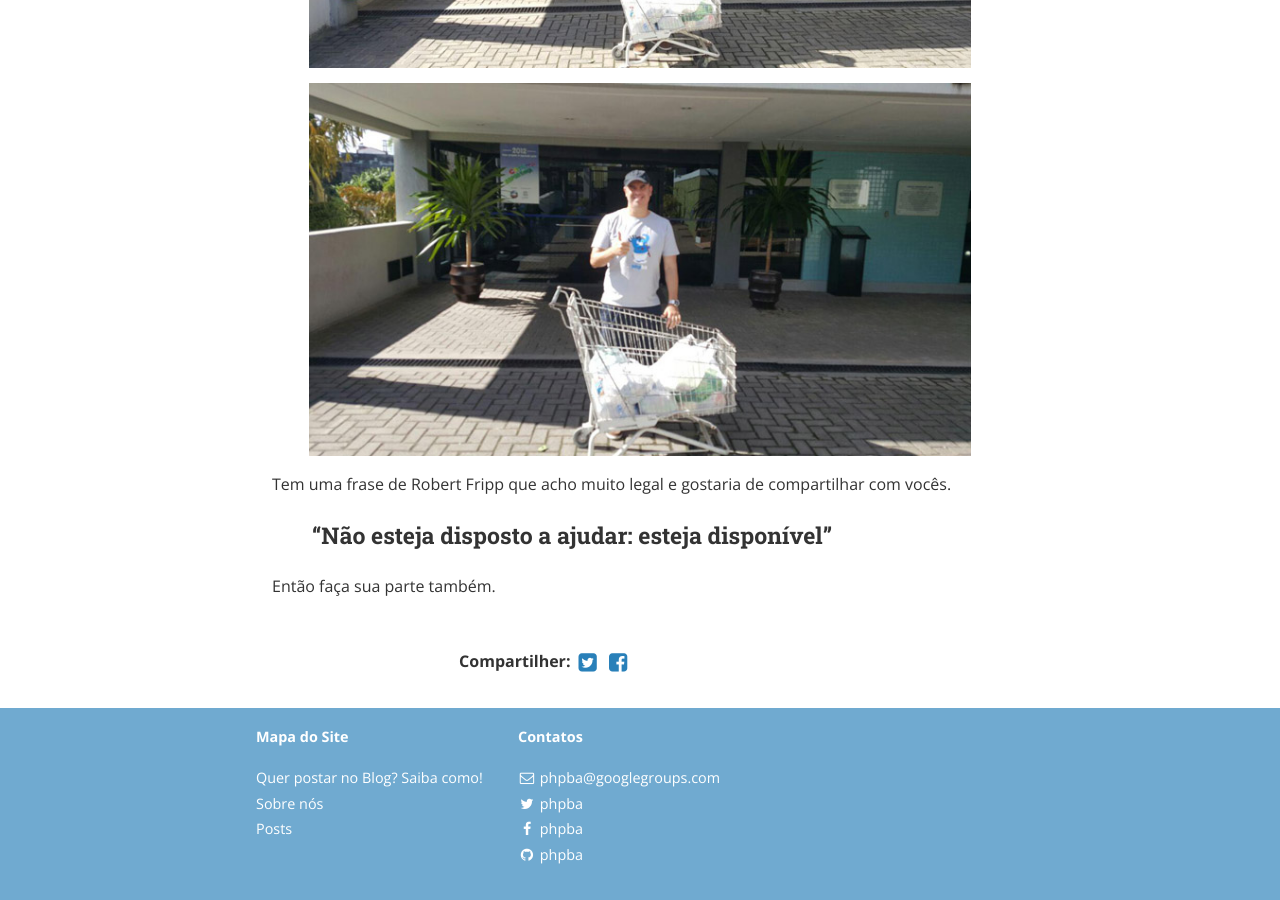
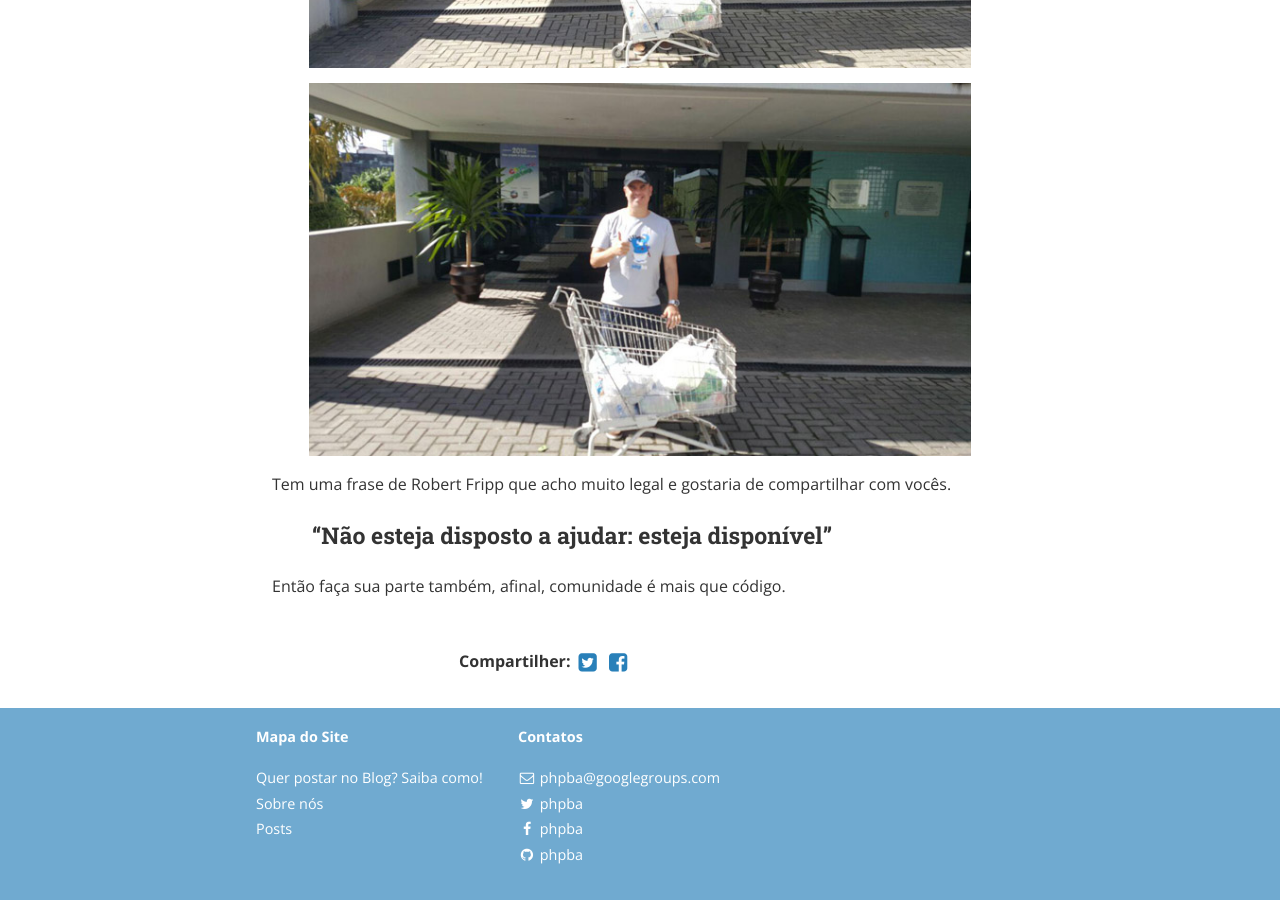
Before and after one commit to phpba/phpba.github.io, a Jekyll site: the page built from _posts/2016-04-05-review-1-phpeetup.md, in a window 1280 px wide and 900 px high, scrolled down 5730 px. Built offline with Jekyll 4.4.1, drawn with Linux system fonts in a browser that asks for light colours; nearby versions of some CDN libraries; comment, search, counter and statistics services are not loaded; a style sheet for code colours, icons or effects is not loaded.

Commit message:
Incluido frase de efeito mencionada por @gjuniioor

```diff
--- a/_posts/2016-04-05-review-1-phpeetup.md
+++ b/_posts/2016-04-05-review-1-phpeetup.md
@@ -68,14 +68,14 @@ Abraços!
 
 Como todos sabem o ingresso para o evento foi 1kg de alimento não perecível que foi entregue hoje (12/04/2016) por Marcio Albuquerque ao [GACC, Grupo de Apoio à Criança com Câncer-Bahia](http://gaccbahia.org.br/). Para quem não conhece o GACC é uma entidade filantrópica fundada em 1988 por um grupo de médicos e pais de criança com câncer com o objetivo de dar suporte a todas as crianças carentes do estado da Bahia e às suas famílias, evitando o abandono do tratamento. Existem diversas formas de colaborar com a instituição. Quer ajudar? [Veja como acessando o site da instituição](http://gaccbahia.org.br/como-colaborar).
 
-![Phpinga](/assets/posts/2016/04/1phpeetup/foto1.jpg)
+![Entrega dos alimentos](/assets/posts/2016/04/1phpeetup/foto1.jpg)
 
-![Phpinga](/assets/posts/2016/04/1phpeetup/foto2.jpg)
+![Entrada do GACC](/assets/posts/2016/04/1phpeetup/foto2.jpg)
 
-![Phpinga](/assets/posts/2016/04/1phpeetup/foto3.jpg)
+![Entrada do GACC parte 2](/assets/posts/2016/04/1phpeetup/foto3.jpg)
 
 Tem uma frase de Robert Fripp que acho muito legal e gostaria de compartilhar com vocês.
 
 > ### “Não esteja disposto a ajudar: esteja disponível"
 
-Então faça sua parte também.
+Então faça sua parte também, afinal, comunidade é mais que código.
```
